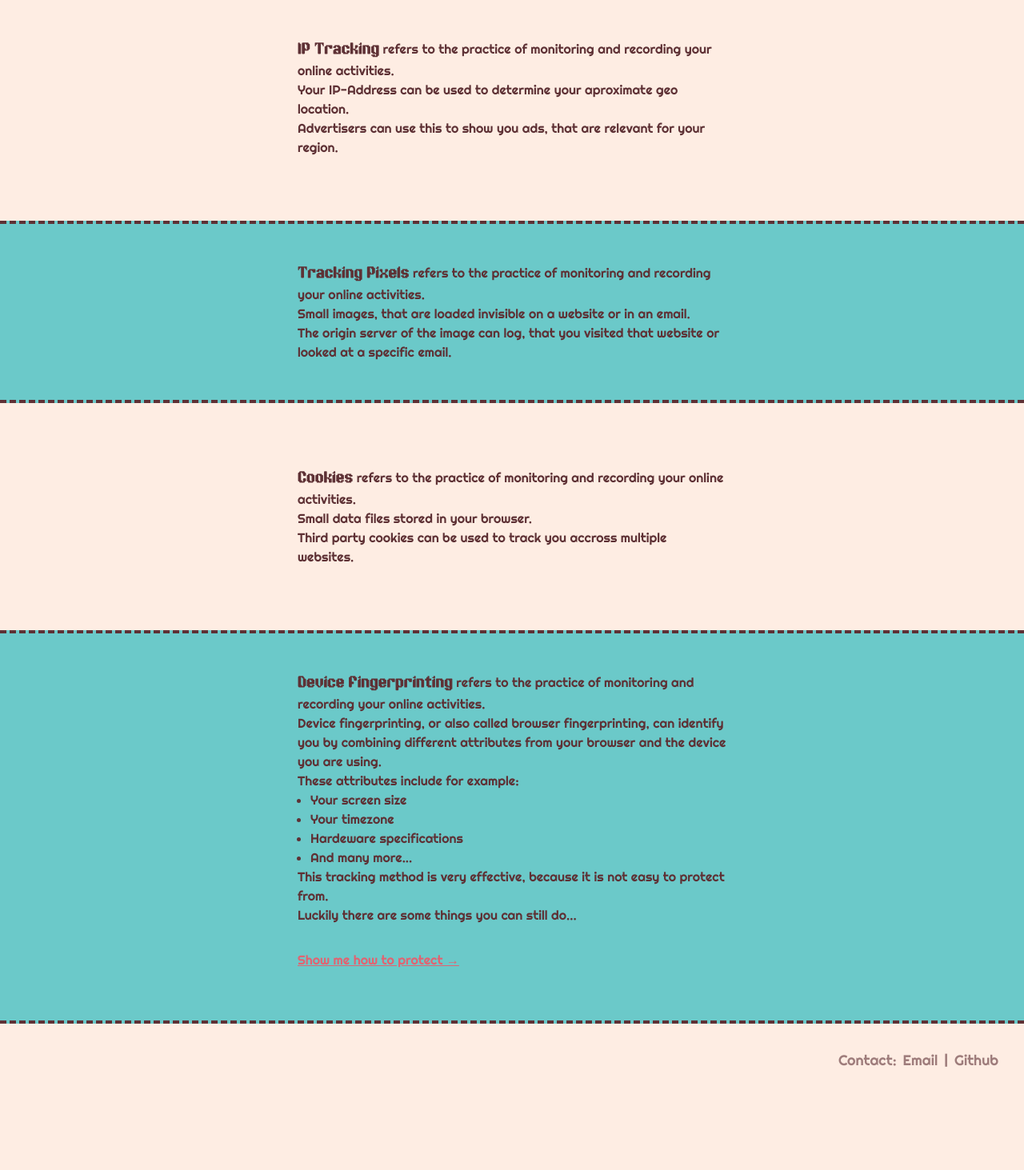
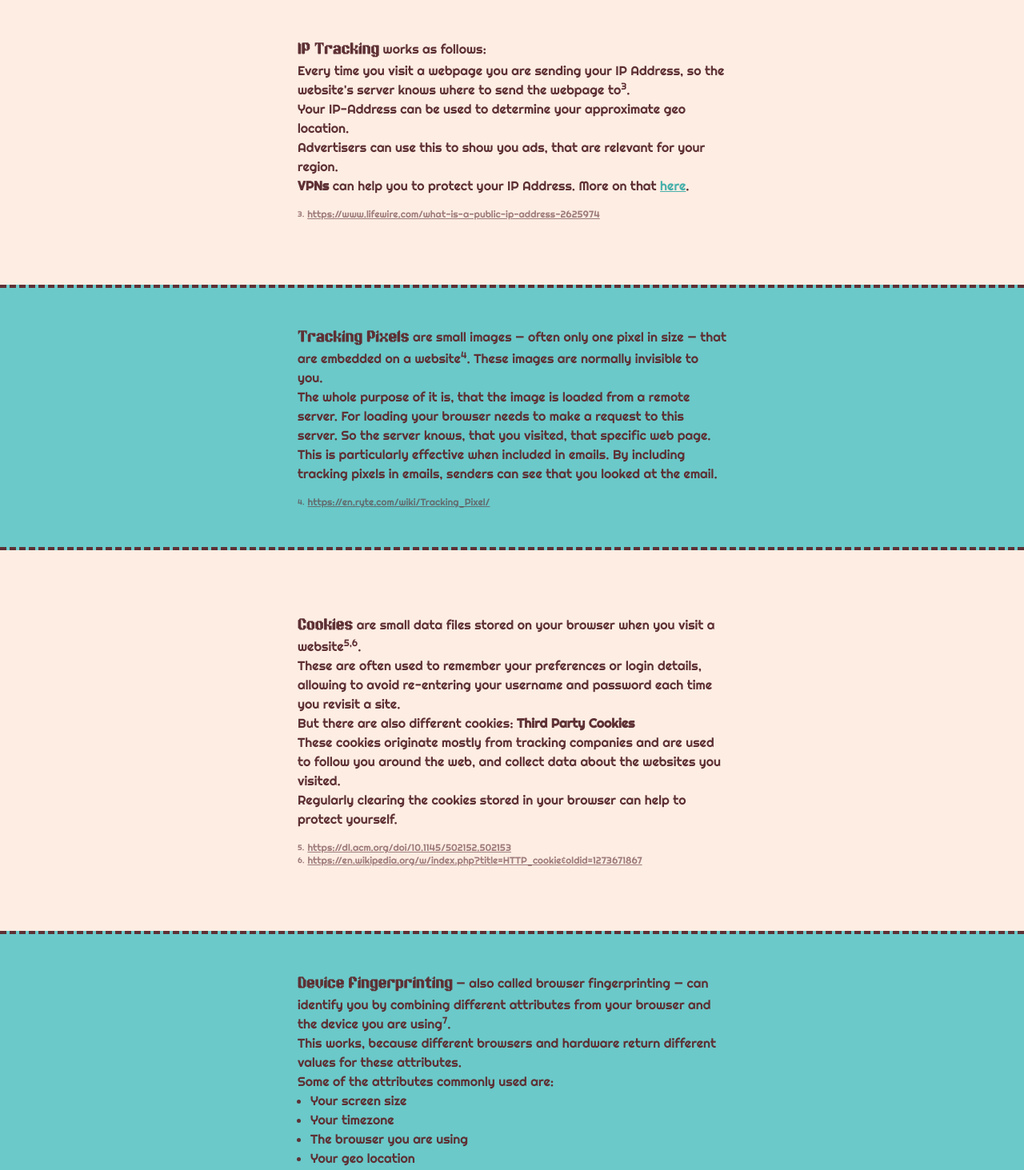
Before and after one commit to bastipnt/fp-protect, a React (Vite) app: page / in a window 1280 px wide. Shown: the part 1160-2623 px from the top of the page at 80% size. Before the commit the page ends 2532 px from the top, so only its background shows below. Built offline with nearby package versions, Linux system fonts and the light colour scheme.

Commit message:
fix info page

```diff
--- a/src/components/Reference.tsx
+++ b/src/components/Reference.tsx
@@ -1,12 +1,23 @@
+import { useCallback } from "react";
 import { ReferenceName, References } from "../hooks/useReferences";
 
 type Props = {
-  referenceName: ReferenceName;
+  referenceName: ReferenceName | ReferenceName[];
   references: References;
 };
 
 const Reference: React.FC<Props> = ({ referenceName, references }) => {
-  return <sup>{references.findIndex(({ name }) => name === referenceName) + 1}</sup>;
+  const getNumber = useCallback(() => {
+    const getIndex = (n: ReferenceName) => references.findIndex(({ name }) => name === n) + 1;
+
+    if (Array.isArray(referenceName)) {
+      const names = referenceName;
+      return names.map((refName) => getIndex(refName)).join(",");
+    }
+    return getIndex(referenceName);
+  }, [references, referenceName]);
+
+  return <sup>{getNumber()}</sup>;
 };
 
 export default Reference;
--- a/src/components/ReferenceList.tsx
+++ b/src/components/ReferenceList.tsx
@@ -7,15 +7,28 @@ type Props = {
 
 const ReferenceList: React.FC<Props> = ({ references }) => {
   return (
-    <ol className="text-stroke-light mt-4 ml-4 cursor-pointer list-decimal text-xs underline sm:ml-0">
-      {references.map(({ name, block }) => (
-        <li key={`${name}-${block}`}>
-          <a href={refs[name].url} target="_blank" referrerPolicy="no-referrer">
-            {refs[name].url}
-          </a>
-        </li>
-      ))}
-    </ol>
+    <>
+      {references.length > 0 && (
+        <ol className="text-stroke-light mt-4 grid grid-cols-[auto_1fr] text-xs sm:ml-0">
+          {references.map(({ name, block, index }) => (
+            <li
+              key={`${name}-${block}`}
+              className="col-span-2 grid grid-cols-subgrid flex-row gap-1"
+            >
+              <small className="mt-0.5">{index}. </small>
+              <a
+                className="cursor-pointer underline"
+                href={refs[name].url}
+                target="_blank"
+                referrerPolicy="no-referrer"
+              >
+                {refs[name].url}
+              </a>
+            </li>
+          ))}
+        </ol>
+      )}
+    </>
   );
 };
 
--- a/src/hooks/useReferences.ts
+++ b/src/hooks/useReferences.ts
@@ -5,6 +5,7 @@ export type ReferenceName = keyof typeof refs;
 
 export type References = {
   name: ReferenceName;
+  index: number;
   block?: string;
 }[];
 
--- a/src/index.css
+++ b/src/index.css
@@ -77,9 +77,10 @@ body {
 
 code {
   font-family: var(--default-font-family);
-  font-size: 85%;
-  background-color: var(--color-surface-darker-half);
-  padding: 0.05rem 0.2rem;
+  font-weight: bold;
+  /* font-size: 85%; */
+  /* background-color: var(--color-surface-darker-half); */
+  /* padding: 0.05rem 0.2rem; */
 }
 
 a.link {
--- a/src/pages/Info.tsx
+++ b/src/pages/Info.tsx
@@ -5,7 +5,7 @@ import ReferenceList from "../components/ReferenceList";
 import useCanvas from "../hooks/useCanvas";
 import { useReferences } from "../hooks/useReferences";
 import { drawComputer, drawComputerLines } from "../util/drawComputer";
-import { getParentDimentions } from "../util/drawing";
+import { getParentDimensions } from "../util/drawing";
 import { drawPhone, drawPhoneLines } from "../util/drawPhone";
 import { calcIsMobileSize } from "../util/responsiveHelper";
 
@@ -26,12 +26,17 @@ const Info: React.FC = () => {
   const { references, getReferencesForBlock } = useReferences();
 
   references.current = [
-    { name: "WebTrackingWikipedia", block: "1" },
-    { name: "DigitalAdvertisingRevenue", block: "1" },
+    { index: 1, name: "WebTrackingWikipedia", block: "1" },
+    { index: 2, name: "DigitalAdvertisingRevenue", block: "1" },
+    { index: 3, name: "fisherWhatPublicIP2022", block: "ip-tracking" },
+    { index: 4, name: "teamWhatAreTracking", block: "tracking-pixel" },
+    { index: 5, name: "kristolHTTPCookiesStandards2001", block: "cookies" },
+    { index: 6, name: "HTTPCookie2025", block: "cookies" },
+    { index: 7, name: "DeviceFingerprint2025", block: "fp" },
   ];
 
   drawRef.current = async (ctx: CanvasRenderingContext2D) => {
-    const { width, height } = getParentDimentions(ctx.canvas);
+    const { width, height } = getParentDimensions(ctx.canvas);
     ctx.clearRect(0, 0, width, height);
 
     if (calcIsMobileSize()) {
@@ -69,15 +74,15 @@ const Info: React.FC = () => {
           dollars by using your data for targeted advertisement
           <Reference referenceName="DigitalAdvertisingRevenue" references={references.current} />.
         </p>
-        <p>Lukily there are things you can do to protect your data.</p>
+        <p>Luckily there are things you can do to protect your data.</p>
         <p>This website aims to help you learn more about web tracking and how to mitigate it.</p>
         <p>There is also a self test, to see how well you are protected.</p>
         <p>
-          If you liked this website, please consider taking part in this short{" "}
+          If you like this website, please consider taking part in this short{" "}
           <a className="link" href="https://tracking-survey.bastipnt.de/?ref=test" target="_blank">
             survey
           </a>{" "}
-          for my masters thesis. Thanks!!!
+          for my masters thesis. Thank you! 💜
         </p>
         <ReferenceList references={getReferencesForBlock("1")} />
       </section>
@@ -88,11 +93,11 @@ const Info: React.FC = () => {
             There are multiple different{" "}
             <span className="font-heading text-xl">Tracking Methods</span>.
           </p>
-          <p>Some you may already heard of, some maybe new to you.</p>
+          <p>Some you may already have heard of, some are maybe new to you.</p>
           <p>The most common ones are:</p>
         </div>
 
-        <div className="felx-col relative flex min-h-80 w-screen max-w-250 justify-items-stretch p-4 sm:p-8">
+        <div className="relative flex min-h-80 w-screen max-w-250 justify-items-stretch p-4 sm:p-8">
           <canvas
             ref={canvasRef}
             className="pointer-events-none absolute top-0 left-0 h-full w-full"
@@ -129,62 +134,109 @@ const Info: React.FC = () => {
       <section className="flex w-screen flex-col items-center py-8 sm:py-12">
         <div className="w-150 max-w-screen flex-col gap-2 px-4 sm:px-8">
           <p>
-            <span className="font-heading text-xl">IP Tracking</span> refers to the practice of
-            monitoring and recording your online activities. {/* WebTrackingWikipedia */}
+            <span className="font-heading text-xl">IP Tracking</span> works as follows:
           </p>
-          <p>Your IP-Address can be used to determine your aproximate geo location.</p>
+          <p>
+            Every time you visit a webpage you are sending your IP Address, so the website's server
+            knows where to send the webpage to
+            <Reference referenceName="fisherWhatPublicIP2022" references={references.current} />.
+          </p>
+          <p>Your IP-Address can be used to determine your approximate geo location.</p>
           <p>Advertisers can use this to show you ads, that are relevant for your region.</p>
+          <p>
+            <code>VPNs</code> can help you to protect your IP Address. More on that{" "}
+            <Link to="/mitigation-strategies#vpn" className="link">
+              here
+            </Link>
+            .
+          </p>
+          <ReferenceList references={getReferencesForBlock("ip-tracking")} />
         </div>
       </section>
 
       <section className="bg-primary flex w-screen flex-col items-center border-y-4 border-dashed py-8 sm:py-12">
         <div className="w-150 max-w-screen flex-col gap-2 px-4 sm:px-8">
           <p>
-            <span className="font-heading text-xl">Tracking Pixels</span> refers to the practice of
-            monitoring and recording your online activities. {/* WebTrackingWikipedia */}
+            <span className="font-heading text-xl">Tracking Pixels</span> are small images — often
+            only one pixel in size — that are embedded on a website
+            <Reference referenceName="teamWhatAreTracking" references={references.current} />. These
+            images are normally invisible to you.
           </p>
-          <p>Small images, that are loaded invisible on a website or in an email.</p>
           <p>
-            The origin server of the image can log, that you visited that website or looked at a
-            specific email.
+            The whole purpose of it is, that the image is loaded from a remote server. For loading
+            your browser needs to make a request to this server. So the server knows, that you
+            visited, that specific web page.
           </p>
+          <p>
+            This is particularly effective when included in emails. By including tracking pixels in
+            emails, senders can see that you looked at the email.
+          </p>
+          <ReferenceList references={getReferencesForBlock("tracking-pixel")} />
         </div>
       </section>
 
       <section className="flex w-screen flex-col items-center py-8 sm:py-12">
         <div className="w-150 max-w-screen flex-col gap-2 px-4 sm:px-8">
           <p>
-            <span className="font-heading text-xl">Cookies</span> refers to the practice of
-            monitoring and recording your online activities. {/* WebTrackingWikipedia */}
+            <span className="font-heading text-xl">Cookies</span> are small data files stored on
+            your browser when you visit a website
+            <Reference
+              referenceName={["kristolHTTPCookiesStandards2001", "HTTPCookie2025"]}
+              references={references.current}
+            />
+            .
           </p>
-          <p>Small data files stored in your browser.</p>
-          <p>Third party cookies can be used to track you accross multiple websites.</p>
+          <p>
+            These are often used to remember your preferences or login details, allowing to avoid
+            re-entering your username and password each time you revisit a site.
+          </p>
+          <p>
+            But there are also different cookies: <code>Third Party Cookies</code>
+          </p>
+          <p>
+            These cookies originate mostly from tracking companies and are used to follow you around
+            the web, and collect data about the websites you visited.
+          </p>
+          <p>Regularly clearing the cookies stored in your browser can help to protect yourself.</p>
+          <ReferenceList references={getReferencesForBlock("cookies")} />
         </div>
       </section>
 
       <section className="bg-primary flex w-screen flex-col items-center border-y-4 border-dashed py-8 sm:py-12">
         <div className="w-150 max-w-screen flex-col gap-2 px-4 sm:px-8">
           <p>
-            <span className="font-heading text-xl">Device Fingerprinting</span> refers to the
-            practice of monitoring and recording your online activities.{" "}
-            {/* WebTrackingWikipedia */}
+            <span className="font-heading text-xl">Device Fingerprinting</span> — also called
+            browser fingerprinting — can identify you by combining different attributes from your
+            browser and the device you are using
+            <Reference referenceName="DeviceFingerprint2025" references={references.current} />.
           </p>
           <p>
-            Device fingerprinting, or also called browser fingerprinting, can identify you by
-            combining different attributes from your browser and the device you are using.
+            This works, because different browsers and hardware return different values for these
+            attributes.
           </p>
-          <p>These attributes include for example:</p>
+          <p>Some of the attributes commonly used are:</p>
           <ul className="ml-4 list-disc">
             <li>Your screen size</li>
             <li>Your timezone</li>
-            <li>Hardeware specifications</li>
+            <li>The browser you are using</li>
+            <li>Your geo location</li>
+            <li>Hardware specifications (HTML Canvas and Web Audio)</li>
             <li>And many more...</li>
           </ul>
-          <p>This tracking method is very effective, because it is not easy to protect from.</p>
-          <p>Luckily there are some things you can still do...</p>
-          <Link to="/mitigation-strategies" className="link text-danger mt-4 block w-fit py-4">
-            Show me how to protect →
-          </Link>
+          <p>
+            This tracking method is very effective, because it is not easy to protect from. Unlike
+            with cookies you can not simply delete the data on your computer, because your computer
+            itself is the data.
+          </p>
+          <p>
+            Luckily there are some things you can do to protect your privacy. The next page will
+            give you some practical advise:{" "}
+            <Link to="/mitigation-strategies" className="link text-danger">
+              How to mitigate web tracking
+            </Link>
+            .
+          </p>
+          <ReferenceList references={getReferencesForBlock("fp")} />
         </div>
       </section>
     </>
--- a/src/references.json
+++ b/src/references.json
@@ -8,5 +8,30 @@
     "title": "Digital Advertising Revenue of Leading Online Companies 2023",
     "url": "https://www.statista.com/statistics/205352/digital-advertising-revenue-of-leading-online-companies/",
     "urldate": "2025-01-31"
+  },
+  "fisherWhatPublicIP2022": {
+    "title": "What is a public IP Address? (And how to find yours)",
+    "url": "https://www.lifewire.com/what-is-a-public-ip-address-2625974",
+    "urldate": "2025-01-14"
+  },
+  "teamWhatAreTracking": {
+    "title": "What are Tracking Pixels and how do they work?",
+    "url": "https://en.ryte.com/wiki/Tracking_Pixel/",
+    "urldate": "2024-11-06"
+  },
+  "kristolHTTPCookiesStandards2001": {
+    "title": "HTTP Cookies: Standards, Privacy, and Politics",
+    "url": "https://dl.acm.org/doi/10.1145/502152.502153",
+    "urldate": "2024-12-01"
+  },
+  "HTTPCookie2025": {
+    "title": "HTTP cookie",
+    "url": "https://en.wikipedia.org/w/index.php?title=HTTP_cookie&oldid=1273671867",
+    "urldate": "2025-02-21"
+  },
+  "DeviceFingerprint2025": {
+    "title": "Device fingerprint",
+    "url": "https://en.wikipedia.org/w/index.php?title=Device_fingerprint&oldid=1271388142",
+    "urldate": "2025-02-21"
   }
 }
--- a/src/util/drawComputer.ts
+++ b/src/util/drawComputer.ts
@@ -3,7 +3,7 @@ import { Elements } from "../pages/Info";
 import {
   drawImageCenter,
   drawLineToElement,
-  getParentDimentions,
+  getParentDimensions,
   getScale,
   loadImage,
   scaleImage,
@@ -11,7 +11,7 @@ import {
 import { COMPUTER_WIDTH_SCALE, computerIconSpecs } from "./iconSpecs";
 
 export const drawComputer = async (ctx: CanvasRenderingContext2D): Promise<HTMLImageElement> => {
-  const { width } = getParentDimentions(ctx.canvas);
+  const { width } = getParentDimensions(ctx.canvas);
   const computerImg = await loadImage(computerIcon);
   scaleImage(computerImg, width * COMPUTER_WIDTH_SCALE);
   drawImageCenter(ctx, computerImg);
@@ -37,7 +37,7 @@ export const drawComputerLines = (
 
   const elementsLeft = [elements.ipTrackingEl, elements.pixelTrackingEl, elements.cookieTrackingEl];
 
-  const { width, height } = getParentDimentions(ctx.canvas);
+  const { width, height } = getParentDimensions(ctx.canvas);
   const scale = getScale(computerIconSpecs.W, width * COMPUTER_WIDTH_SCALE);
 
   const iconH = computerIconSpecs.browserH * scale;
--- a/src/util/drawPhone.ts
+++ b/src/util/drawPhone.ts
@@ -3,7 +3,7 @@ import { Elements } from "../pages/Info";
 import {
   drawImageLeft,
   drawLineToElement,
-  getParentDimentions,
+  getParentDimensions,
   loadImage,
   scaleImageFactor,
 } from "./drawing";
@@ -27,7 +27,7 @@ export const drawPhoneLines = (
   ctx.lineWidth = 4;
   ctx.strokeStyle = strokeColor;
 
-  const { height } = getParentDimentions(ctx.canvas);
+  const { height } = getParentDimensions(ctx.canvas);
 
   const phoneHeight = img.height;
 
--- a/src/util/drawing.ts
+++ b/src/util/drawing.ts
@@ -1,6 +1,6 @@
 import { OFFSET } from "./iconSpecs";
 
-export const getParentDimentions = (canvas: HTMLCanvasElement) => ({
+export const getParentDimensions = (canvas: HTMLCanvasElement) => ({
   width: canvas.parentElement?.offsetWidth || window.innerWidth,
   height: canvas.parentElement?.offsetHeight || window.innerHeight,
 });
@@ -13,7 +13,7 @@ export const getScale = (origSize: number, newSize: number) => newSize / origSiz
 
 export const resizeCanvas = (canvasEl: HTMLCanvasElement | null) => {
   if (canvasEl === null) return;
-  const { width, height } = getParentDimentions(canvasEl);
+  const { width, height } = getParentDimensions(canvasEl);
   canvasEl.width = width;
   canvasEl.height = height;
 };
--- a/src/util/iconSpecs.ts
+++ b/src/util/iconSpecs.ts
@@ -83,7 +83,7 @@ export const getPhoneScale = (canvas: HTMLCanvasElement) => {
 // };
 
 // export const setPhoneNavDimensions = () => {
-//   const { width, height } = getParentDimentions();
+//   const { width, height } = getParentDimensions();
 //   const scale = getPhoneScale();
 
 //   const navTop = (height - phoneIconSpecs.h * scale) / 2 + phoneIconSpecs.browserNavY * scale;
```
